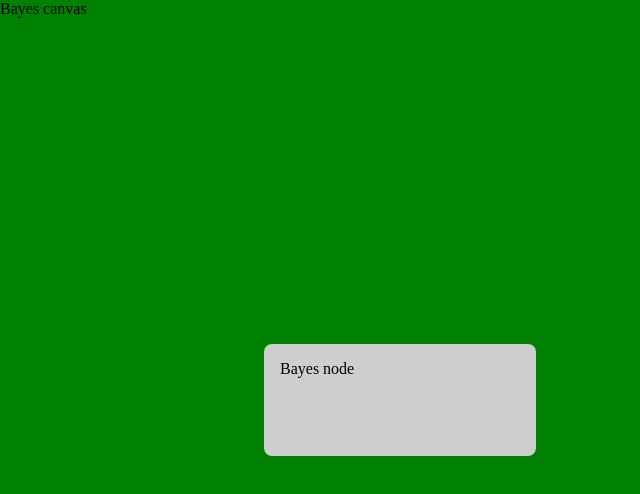
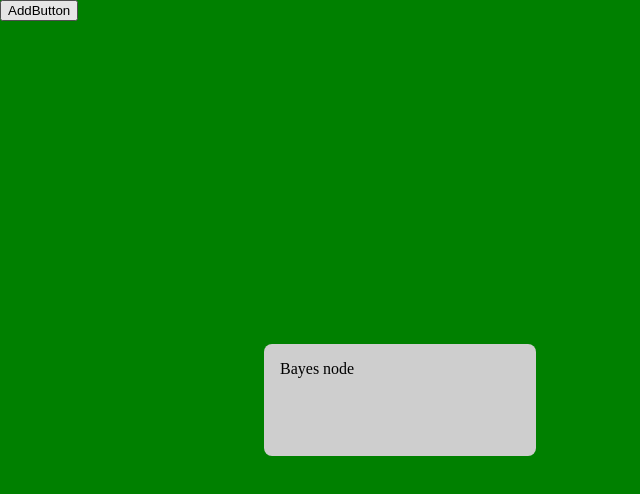
Before and after one commit to TobiasJacob/bayes-network, a React app: page / in a window 1280 px wide. Shown: the top 494 px of the page, without its empty margins (0-640 px from the left). Built offline with nearby package versions, Linux system fonts and the light colour scheme.

Commit message:
Add button

```diff
--- a/src/components/bayes_canvas.css
+++ b/src/components/bayes_canvas.css
@@ -7,6 +7,10 @@
     position: relative;
 }
 
+.AddButton {
+    position: absolute;
+}
+
 body {
     margin: 0;
     padding: 0;
--- a/src/components/bayes_canvas.tsx
+++ b/src/components/bayes_canvas.tsx
@@ -16,8 +16,19 @@ const BayesCanvas = () => {
         }
     });
 
+    const addNode = () => {
+        var key = "node" + Object.keys(nodes).length;
+        setNodes({
+            ...nodes,
+            [key]: {
+                positionX: 200,
+                positionY: 200,
+            }
+        })
+    }
+
     return <div className='BayesCanvas'>
-        Bayes canvas
+        <button className='AddButton' onClick={addNode}>AddButton</button>
         {
             Object.entries(nodes).map(([key, bNode]) => {
                 return <BayesNode key={key} positionX={bNode.positionX} positionY={bNode.positionY} setPosition={
```
